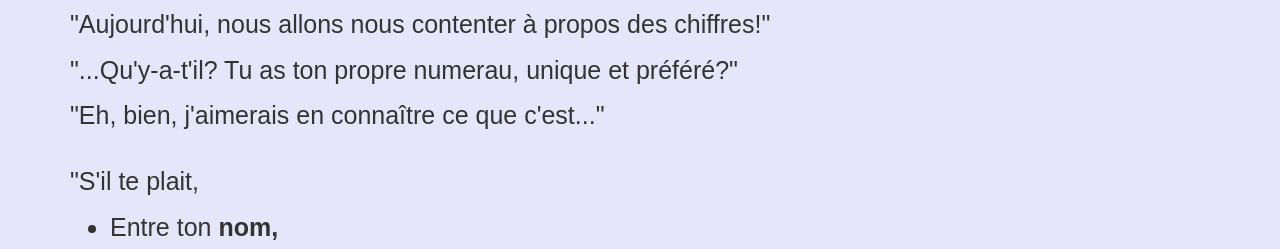
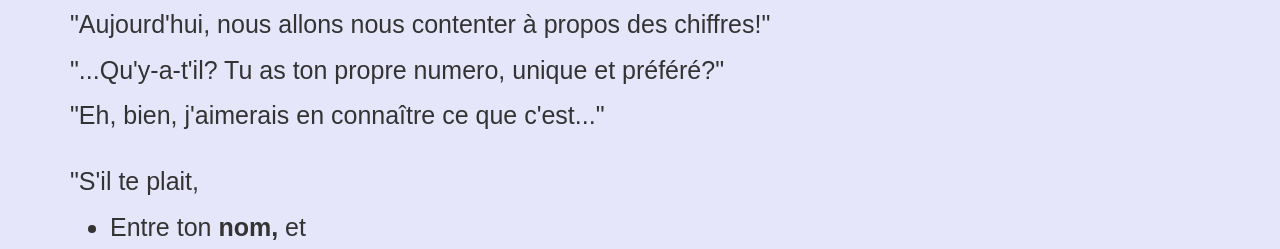
Before and after one commit to thomasglenngit/monsieurR, a plain HTML site: page index.html in a window 1280 px wide. Shown: the part 682-931 px from the top of the page. Drawn offline with Linux system fonts and the light colour scheme.

Commit message:
correct spelling errors and add content to README.

```diff
--- a/index.html
+++ b/index.html
@@ -33,12 +33,12 @@
       <div class="intro">
         <h2>"Bonjour, mon ami. Je suis tellement content que tu sois là."</h2>
         <p> "Aujourd'hui, nous allons nous contenter à propos des chiffres!"</p>
-        <p>"...Qu'y-a-t'il? Tu as ton propre numerau, unique et préféré?"</p>
+        <p>"...Qu'y-a-t'il? Tu as ton propre numero, unique et préféré?"</p>
         <p>"Eh, bien, j'aimerais en connaître ce que c'est..."</p>
         <br>
         <p>"S'il te plait,</p>
         <ul>
-          <li>Entre ton <strong>nom, </strong></li>et
+          <li>Entre ton <strong>nom, </strong>et</li>
           <li>ton <strong> propre numero, unique et préféré </strong>dans le carré.</li>
           <li>Puis, dès que tu appuis sur le bouton <strong>"Montrez-moi les chiffres magiques"</strong>, mes amis et moi vont changer ton numero dans une liste de chiffres magiques du pays de <em>Faisant-semblant!"</em></li>
       </ul>
```
